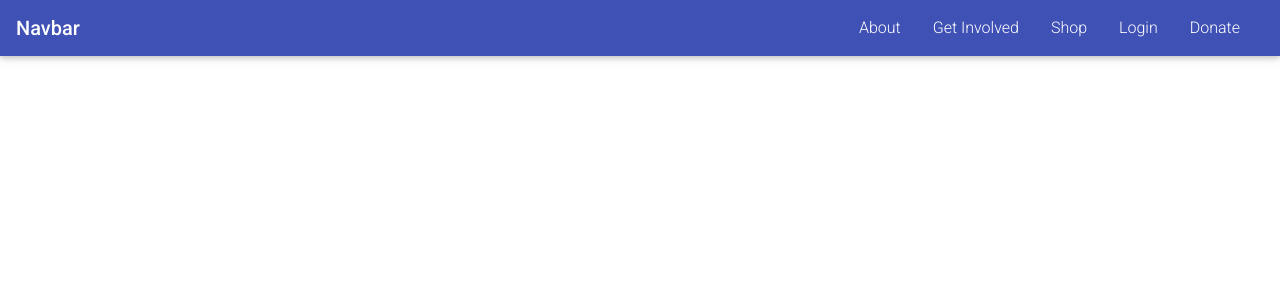
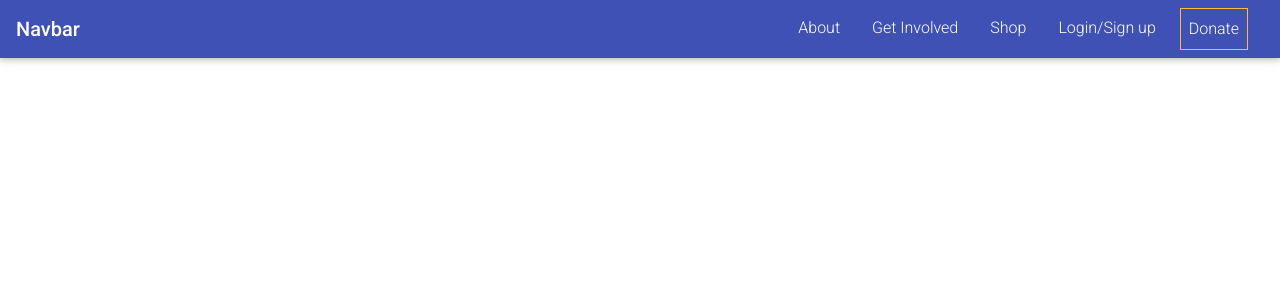
Before and after one commit to Delaware2018/team-4, a React (Create React App) app: page / in a window 1280 px wide. Shown: the top 300 px of the page. Built offline with nearby package versions, Linux system fonts and the light colour scheme.

Commit message:
donate class css

```diff
--- a/src/Nav/Nav.css
+++ b/src/Nav/Nav.css
@@ -1,3 +1,3 @@
 .donate{
-    border-color: #ffbb33;
+    border: 1px solid #ffbb33;
 }
--- a/src/Nav/Nav.jsx
+++ b/src/Nav/Nav.jsx
@@ -1,6 +1,7 @@
 import React, { Component } from 'react';
 import { Button, Navbar, NavbarBrand, NavbarNav, NavbarToggler, Collapse, NavItem, NavLink, Dropdown, DropdownToggle, DropdownMenu, DropdownItem } from 'mdbreact';
 import { BrowserRouter as Router } from 'react-router-dom';
+import './Nav.css';
 
 
 class Nav extends Component {
@@ -41,7 +42,7 @@ class Nav extends Component {
                           <NavLink to="#">Shop</NavLink>
                           </NavItem>
                           <NavItem className="mr-3">
-                          <NavLink to="#">Login</NavLink>
+                          <NavLink to="#">Login/Sign up</NavLink>
                           </NavItem>
                           <NavItem className="mr-3 donate">
                               <NavLink to="#">Donate</NavLink>
```
